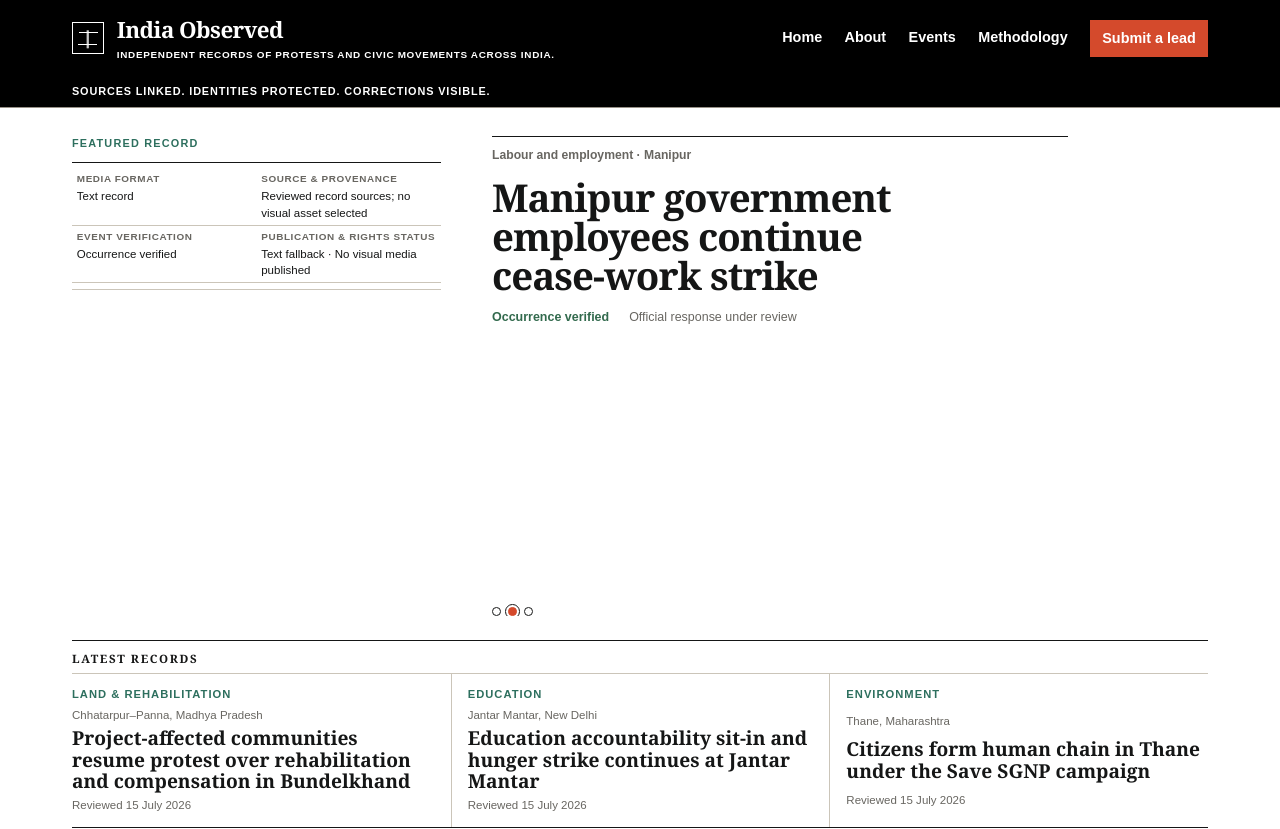
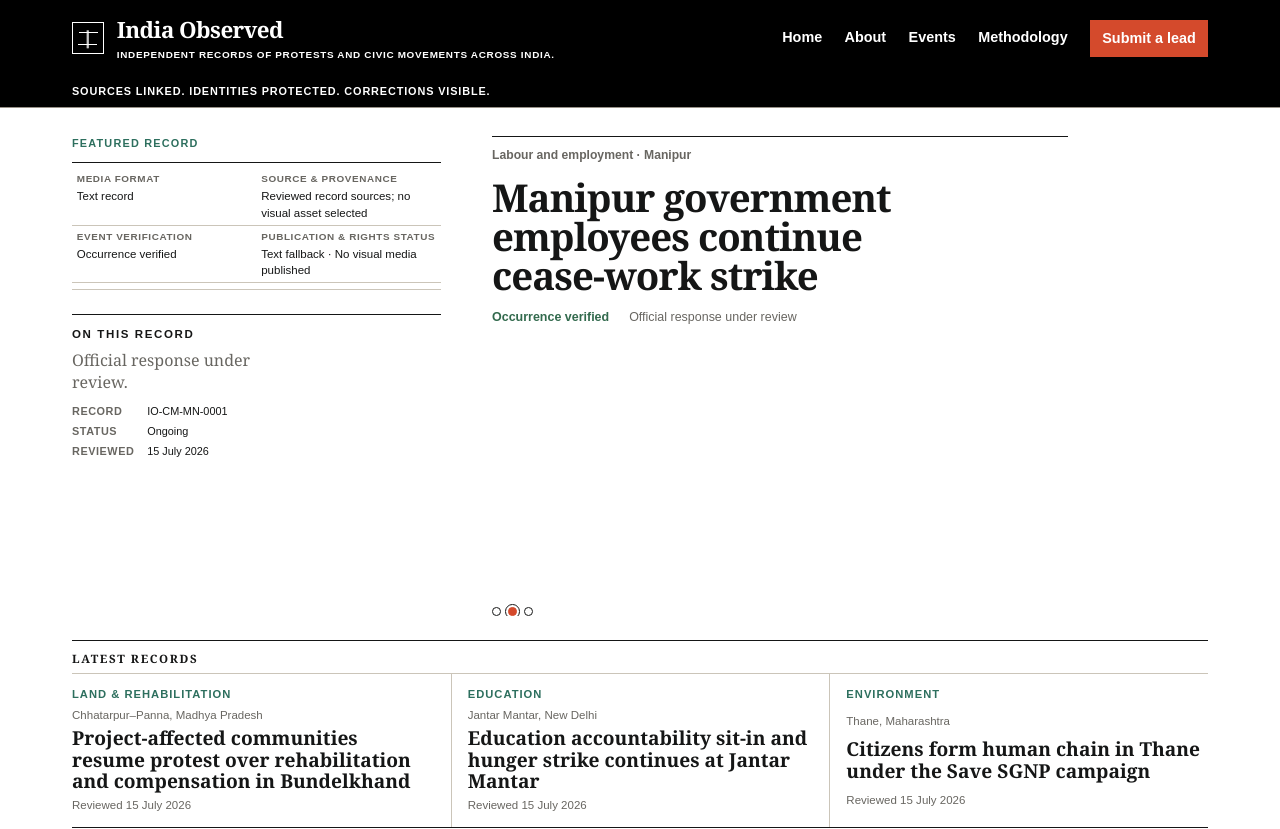
Before and after one commit to naveena04-rao/india-observed, a Next.js app: page / in a window 1280 px wide. Shown: the top 829 px of the page. Built offline with nearby package versions, Linux system fonts and the light colour scheme.

Commit message:
Stabilize loaded video layout

```diff
--- a/src/app/components/FeaturedRecordCarousel.tsx
+++ b/src/app/components/FeaturedRecordCarousel.tsx
@@ -198,6 +198,24 @@ export function FeaturedRecordCarousel({ records, latestRecords }: FeaturedRecor
           <aside className="featured-record-disclosure" aria-label="Media disclosure">
             <p className="section-kicker">Featured record</p>
             {mediaStatusGrid}
+            <div className="featured-record-context">
+              <p className="brief-label">On this record</p>
+              <p>{activeRecord.note}.</p>
+              <dl>
+                <div>
+                  <dt>Record</dt>
+                  <dd>{activeRecord.id}</dd>
+                </div>
+                <div>
+                  <dt>Status</dt>
+                  <dd>{activeRecord.status}</dd>
+                </div>
+                <div>
+                  <dt>Reviewed</dt>
+                  <dd>{activeRecord.reviewed}</dd>
+                </div>
+              </dl>
+            </div>
           </aside>
           <div className="featured-record-content">
             {featuredRecordCopy(false)}
--- a/src/app/globals.css
+++ b/src/app/globals.css
@@ -1872,6 +1872,47 @@ h3 {
   padding: 0.45rem 0.35rem;
 }
 
+.featured-record-context {
+  border-top: 1px solid var(--ink);
+  margin-top: clamp(1.1rem, 3vh, 2rem);
+  padding-top: 0.7rem;
+}
+
+.featured-record-context > p:not(.brief-label) {
+  color: var(--muted);
+  font-family: Georgia, "Times New Roman", serif;
+  font-size: 1rem;
+  line-height: 1.35;
+  margin: 0.45rem 0 0.7rem;
+  max-width: 26ch;
+}
+
+.featured-record-context dl {
+  display: grid;
+  gap: 0.35rem;
+  margin: 0;
+}
+
+.featured-record-context dl div {
+  display: grid;
+  gap: 0.5rem;
+  grid-template-columns: 4.2rem minmax(0, 1fr);
+}
+
+.featured-record-context dt,
+.featured-record-context dd {
+  font-size: 0.68rem;
+  line-height: 1.3;
+  margin: 0;
+}
+
+.featured-record-context dt {
+  color: var(--muted);
+  font-weight: 800;
+  letter-spacing: 0.05em;
+  text-transform: uppercase;
+}
+
 .featured-carousel .media-fallback {
   grid-column: 1;
   grid-template-columns: 1fr;
@@ -1961,7 +2002,7 @@ h3 {
 }
 
 .featured-record-media {
-  align-self: center;
+  align-self: start;
   display: grid;
   grid-template-rows: minmax(0, 1fr) auto auto;
   justify-self: start;
@@ -1982,13 +2023,17 @@ h3 {
 }
 
 .featured-record-video-frame {
-  align-self: center;
+  align-self: start;
   aspect-ratio: 16 / 9;
   justify-self: center;
   max-height: 100%;
   max-width: 100%;
   overflow: hidden;
   width: 100%;
+}
+
+.featured-record-video-frame .publisher-video {
+  max-height: 100%;
 }
 
 .featured-record-video-frame .publisher-video,
```
Also changed, not shown: 1 other file (tests, documents, lock files or other folders).
